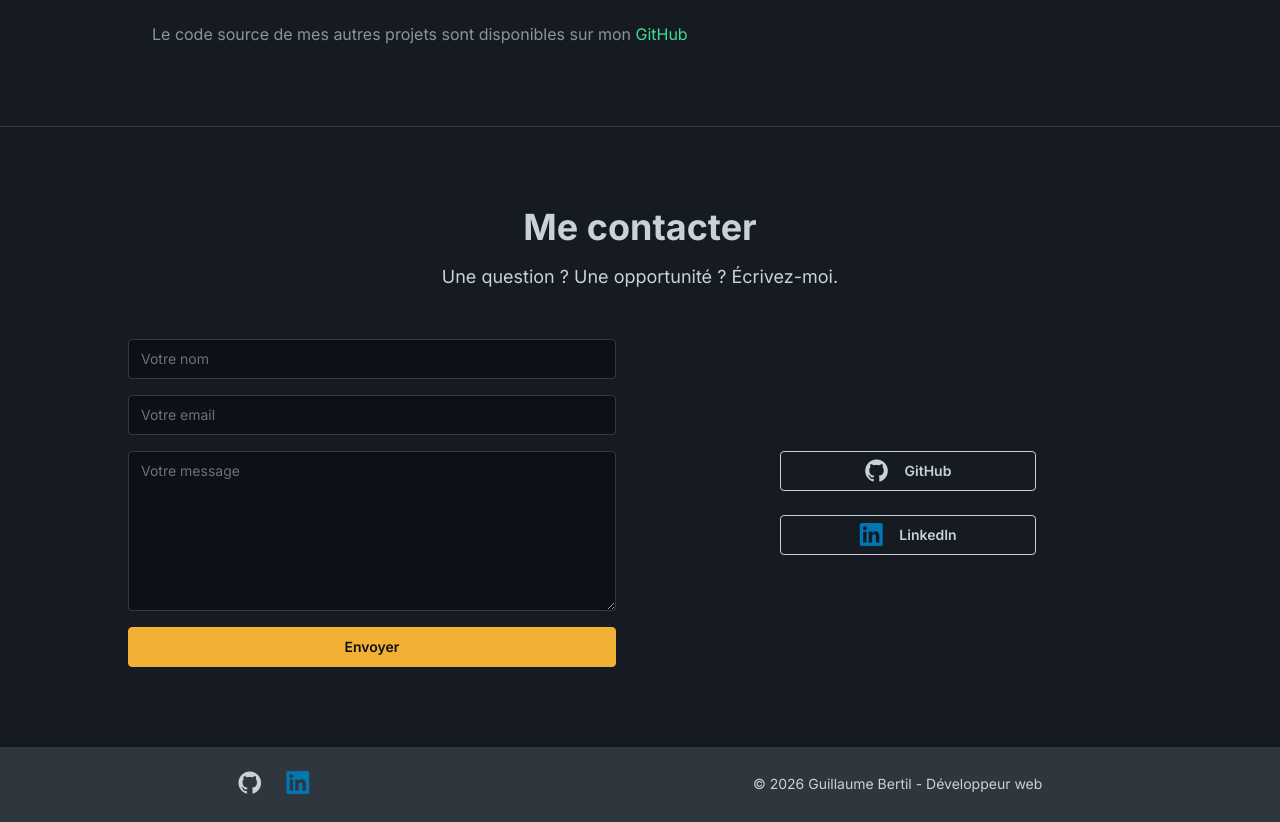
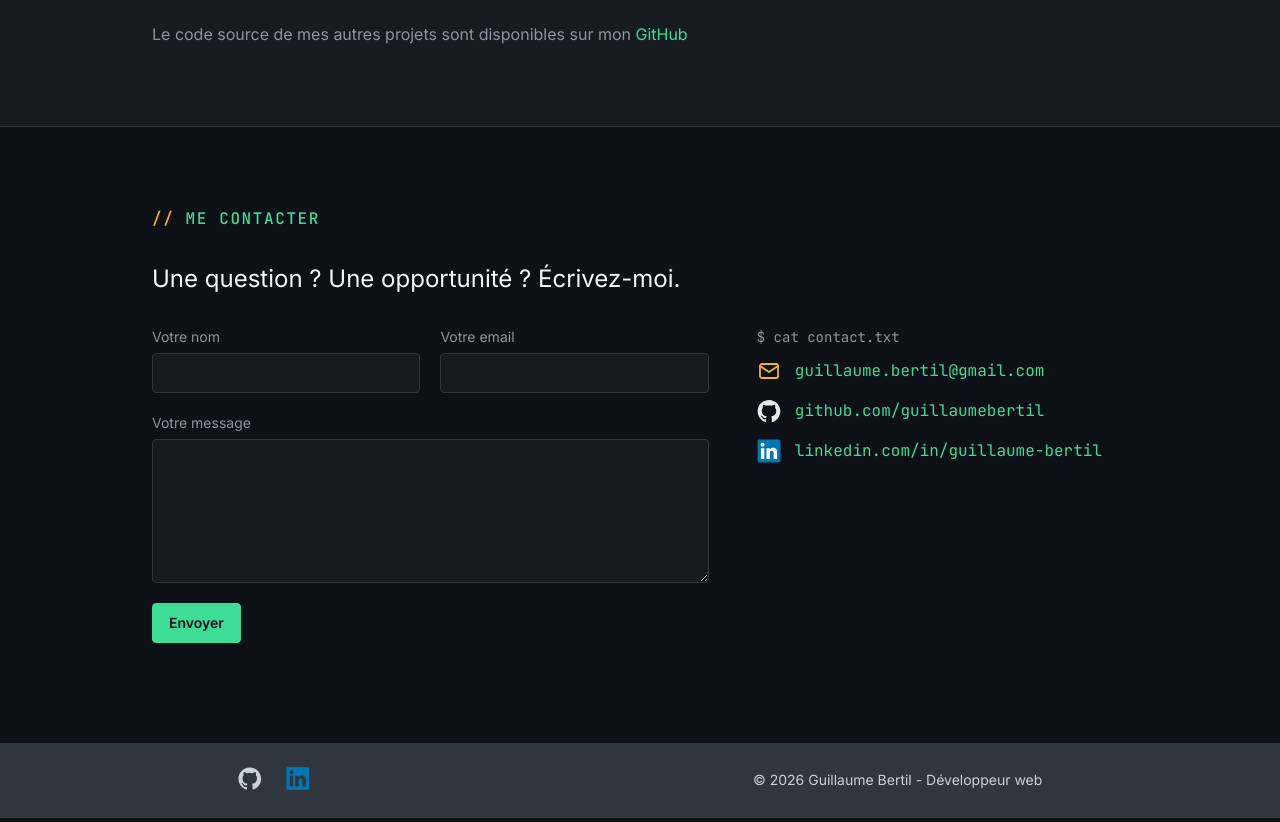
Before and after one commit to guillaumebertil/portfolio, a React (Vite) app: page / in a window 1280 px wide. Shown: the part 2840-3662 px from the top of the page. Built offline with nearby package versions, Linux system fonts and the light colour scheme.

Commit message:
feat: formulaire de contact avec validation, états d'envoi accessibles et liens avec icônes
Co-Authored-By: Claude Opus 5.5 <noreply@anthropic.com>

```diff
--- /dev/null
+++ b/src/components/Contact/ContactForm.jsx
@@ -0,0 +1,111 @@
+import { useRef, useState } from 'react'
+import FormField from './FormField'
+
+const FORMSPREE_ENDPOINT = 'https://formspree.io/f/xeerbnqk'
+const EMAIL_PATTERN = /^[^\s@]+@[^\s@]+\.[^\s@]+$/
+const EMPTY_FIELDS = { name: '', email: '', message: '' }
+
+// Renvoie un objet { nomDuChamp: messageDErreur } ; vide si tout est valide
+function validate(fields) {
+    const errors = {}
+    if (!fields.name.trim()) {
+        errors.name = 'Indiquez votre nom.'
+    }
+    if (!fields.email.trim()) {
+        errors.email = 'Indiquez votre adresse email.'
+    } else if (!EMAIL_PATTERN.test(fields.email.trim())) {
+        errors.email = 'Adresse email invalide (ex. nom@domaine.fr).'
+    }
+    if (!fields.message.trim()) {
+        errors.message = 'Écrivez votre message.'
+    }
+    return errors
+}
+
+export default function ContactForm() {
+    const [fields, setFields] = useState(EMPTY_FIELDS)
+    const [errors, setErrors] = useState({})
+    // idle | sending | success | error
+    const [status, setStatus] = useState('idle')
+
+    const inputRefs = { name: useRef(null), email: useRef(null), message: useRef(null) }
+
+    function handleChange(event) {
+        const { name, value } = event.target
+        const nextFields = { ...fields, [name]: value }
+        setFields(nextFields)
+        // Si le champ était en erreur, on revérifie pendant la saisie pour retirer le message
+        if (errors[name]) {
+            setErrors({ ...errors, [name]: validate(nextFields)[name] })
+        }
+    }
+
+    async function handleSubmit(event) {
+        event.preventDefault()
+
+        const newErrors = validate(fields)
+        setErrors(newErrors)
+        const firstInvalidField = Object.keys(EMPTY_FIELDS).find((name) => newErrors[name])
+        if (firstInvalidField) {
+            inputRefs[firstInvalidField].current.focus()
+            return
+        }
+
+        setStatus('sending')
+        try {
+            // Accept: application/json → Formspree répond en JSON au lieu de rediriger vers sa page
+            const response = await fetch(FORMSPREE_ENDPOINT, {
+                method: 'POST',
+                body: new FormData(event.target),
+                headers: { Accept: 'application/json' },
+            })
+            if (!response.ok) {
+                throw new Error(`Formspree a répondu ${response.status}`)
+            }
+            setStatus('success')
+            setFields(EMPTY_FIELDS)
+        } catch {
+            setStatus('error')
+        }
+    }
+
+    const isSending = status === 'sending'
+
+    // noValidate : on remplace les bulles d'erreur du navigateur par nos propres messages
+    return (
+        <form onSubmit={handleSubmit} noValidate className="flex flex-col gap-5">
+            <div className="grid gap-5 sm:grid-cols-2">
+                <FormField id="contact-name" name="name" label="Votre nom" autoComplete="name"
+                    value={fields.name} onChange={handleChange} error={errors.name} inputRef={inputRefs.name} />
+                <FormField id="contact-email" name="email" type="email" label="Votre email" autoComplete="email"
+                    value={fields.email} onChange={handleChange} error={errors.email} inputRef={inputRefs.email} />
+            </div>
+            <FormField id="contact-message" name="message" label="Votre message" multiline
+                value={fields.message} onChange={handleChange} error={errors.message} inputRef={inputRefs.message} />
+
+            {/* Piège à robots de Formspree : invisible pour les humains, rempli par les robots */}
+            <input type="text" name="_gotcha" className="hidden" tabIndex={-1} autoComplete="off" aria-hidden="true" />
+
+            <div className="flex flex-wrap items-center gap-4">
+                <button type="submit" className="btn btn-primary btn-lift" disabled={isSending}>
+                    {isSending && <span className="loading loading-spinner loading-sm" aria-hidden="true" />}
+                    {isSending ? 'Envoi en cours…' : 'Envoyer'}
+                </button>
+
+                {/* Zones annoncées par les lecteurs d'écran quand leur contenu change */}
+                <div aria-live="polite">
+                    {status === 'success' && (
+                        <p className="font-mono text-sm text-primary">✓ Message envoyé. Je vous réponds rapidement.</p>
+                    )}
+                </div>
+            </div>
+            <div role="alert">
+                {status === 'error' && (
+                    <p className="rounded border border-error px-3 py-2.5 text-sm text-error">
+                        L'envoi a échoué. Réessayez, ou écrivez-moi directement à guillaume.bertil@gmail.com.
+                    </p>
+                )}
+            </div>
+        </form>
+    )
+}
--- /dev/null
+++ b/src/components/Contact/ContactLinks.jsx
@@ -0,0 +1,42 @@
+import githubIcon from '../../assets/icons/github.svg'
+import linkedinIcon from '../../assets/icons/linkedin.svg'
+
+// Enveloppe dessinée en SVG (Devicon n'a pas d'icône email)
+function MailIcon() {
+    return (
+        <svg width="24" height="24" viewBox="0 0 24 24" fill="none" stroke="currentColor" strokeWidth="1.8"
+            strokeLinecap="round" strokeLinejoin="round" className="shrink-0 text-secondary" aria-hidden="true">
+            <rect x="3" y="5" width="18" height="14" rx="2" />
+            <path d="m3 7 9 6 9-6" />
+        </svg>
+    )
+}
+
+// Les icônes sont décoratives (alt vide) : l'adresse est écrite à côté
+export default function ContactLinks() {
+    return (
+        <div className="font-mono">
+            <p className="mb-3 text-sm text-muted" aria-hidden="true">$ cat contact.txt</p>
+            <ul className="flex flex-col gap-4">
+                <li className="flex items-center gap-3.5">
+                    <MailIcon />
+                    <a href="mailto:guillaume.bertil@gmail.com" className="link-draw break-all text-primary">
+                        guillaume.bertil@gmail.com
+                    </a>
+                </li>
+                <li className="flex items-center gap-3.5">
+                    <img src={githubIcon} alt="" width="24" height="24" className="shrink-0 invert" />
+                    <a href="https://github.com/guillaumebertil" target="_blank" rel="noopener noreferrer" className="link-draw text-primary">
+                        github.com/guillaumebertil
+                    </a>
+                </li>
+                <li className="flex items-center gap-3.5">
+                    <img src={linkedinIcon} alt="" width="24" height="24" className="shrink-0" />
+                    <a href="https://www.linkedin.com/in/guillaume-bertil/" target="_blank" rel="noopener noreferrer" className="link-draw text-primary">
+                        linkedin.com/in/guillaume-bertil
+                    </a>
+                </li>
+            </ul>
+        </div>
+    )
+}
--- /dev/null
+++ b/src/components/Contact/FormField.jsx
@@ -0,0 +1,24 @@
+// Un champ du formulaire : label visible, champ, message d'erreur relié au champ.
+// aria-invalid et aria-describedby permettent aux lecteurs d'écran d'annoncer l'erreur.
+export default function FormField({ id, label, error, multiline = false, inputRef, ...inputProps }) {
+    const errorId = `${id}-error`
+    const fieldClass = `w-full bg-base-200 ${error ? 'border-error' : 'border-base-300'}`
+
+    const commonProps = {
+        id,
+        ref: inputRef,
+        'aria-invalid': error ? true : undefined,
+        'aria-describedby': error ? errorId : undefined,
+        ...inputProps,
+    }
+
+    return (
+        <div className="flex flex-col gap-1.5">
+            <label htmlFor={id} className="text-sm text-muted">{label}</label>
+            {multiline
+                ? <textarea {...commonProps} rows="6" className={`textarea ${fieldClass}`} />
+                : <input {...commonProps} className={`input ${fieldClass}`} />}
+            {error && <p id={errorId} className="text-sm text-error">{error}</p>}
+        </div>
+    )
+}
--- a/src/sections/Contact.jsx
+++ b/src/sections/Contact.jsx
@@ -1,32 +1,17 @@
+import SectionTitle from '../components/SectionTitle'
+import ContactForm from '../components/Contact/ContactForm'
+import ContactLinks from '../components/Contact/ContactLinks'
+
 export default function Contact() {
     return (
-        <section id="contact" className="bg-base-200 py-20 px-6">
-            <div className="max-w-5xl mx-auto">
-                <h2 className="text-4xl font-bold text-center mb-4">Me contacter</h2>
-                <p className="text-center text-lg mb-12">Une question ? Une opportunité ? Écrivez-moi.</p>
+        <section id="contact" className="bg-base-100">
+            <div className="mx-auto max-w-5xl px-4 py-16 sm:px-6 md:py-20">
+                <SectionTitle>Me contacter</SectionTitle>
+                <p className="mb-8 text-xl text-heading sm:text-2xl">Une question ? Une opportunité ? Écrivez-moi.</p>
 
-                <div className="grid lg:grid-cols-2 gap-12">
-
-                    {/* Formulaire */}
-                    <form action="https://formspree.io/f/xeerbnqk" method="POST" className="flex flex-col gap-4">
-                        <input type="text" name="name" placeholder="Votre nom" className="input input-bordered w-full" required />
-                        <input type="email" name="email" placeholder="Votre email" className="input input-bordered w-full" required />
-                        <textarea name="message" placeholder="Votre message" className="textarea textarea-bordered w-full h-40" required></textarea>
-                        <button type="submit" className="btn btn-accent">Envoyer</button>
-                    </form>
-
-                    {/* Liens */}
-                    <div className="flex flex-col justify-center items-center gap-6">
-                        <a href="https://github.com/guillaumebertil" target="_blank" className="btn btn-outline btn-wide gap-2">
-                            <i className="devicon-github-original text-2xl mr-2"></i>
-                            GitHub
-                        </a>
-                        <a href="https://www.linkedin.com/in/guillaume-bertil-77223a3b8/" target="_blank" className="btn btn-outline btn-wide gap-2">
-                            <i className="devicon-linkedin-plain colored text-2xl mr-2"></i>
-                            LinkedIn
-                        </a>
-                    </div>
-
+                <div className="grid gap-12 lg:grid-cols-[3fr_2fr]">
+                    <ContactForm />
+                    <ContactLinks />
                 </div>
             </div>
         </section>
```
